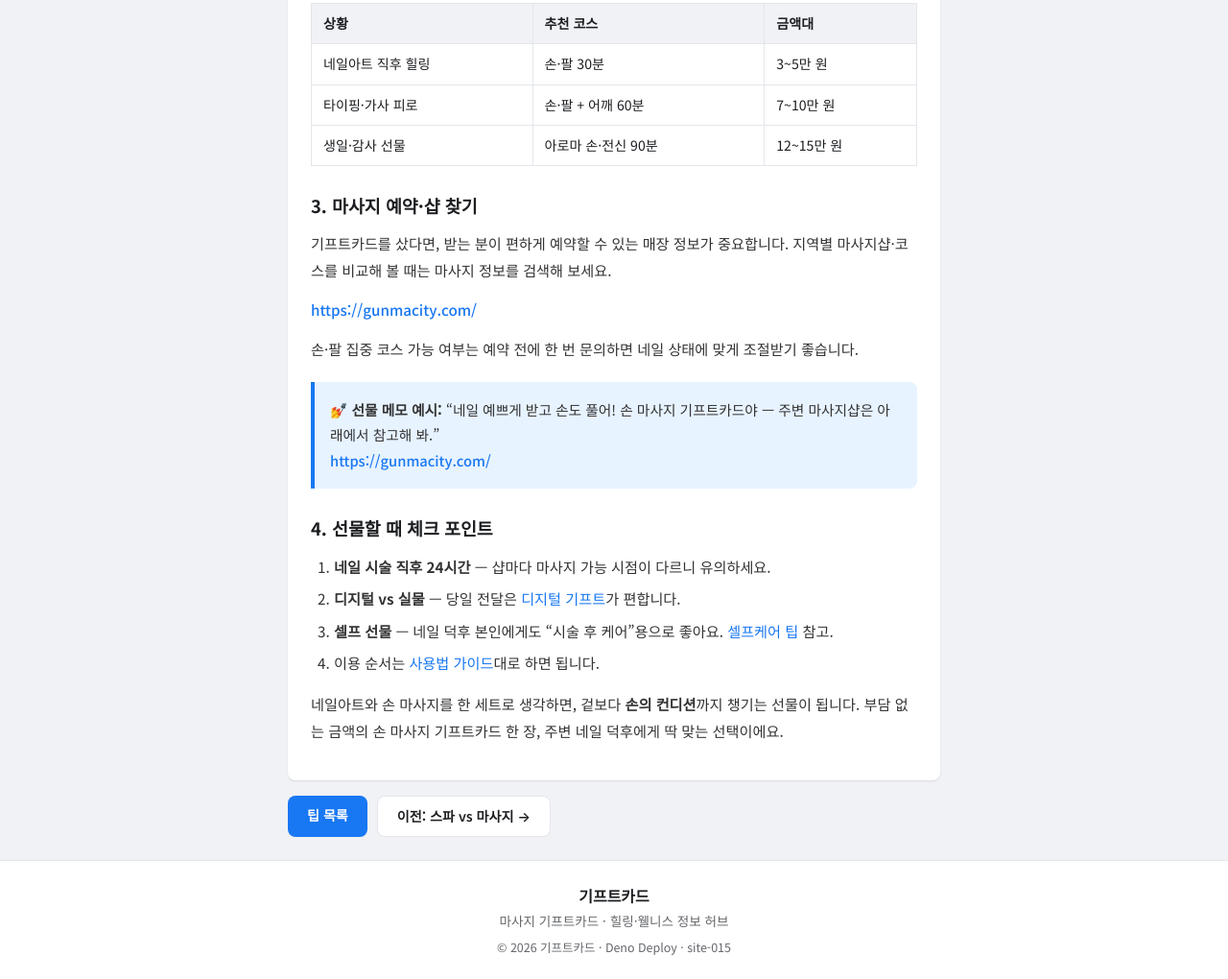
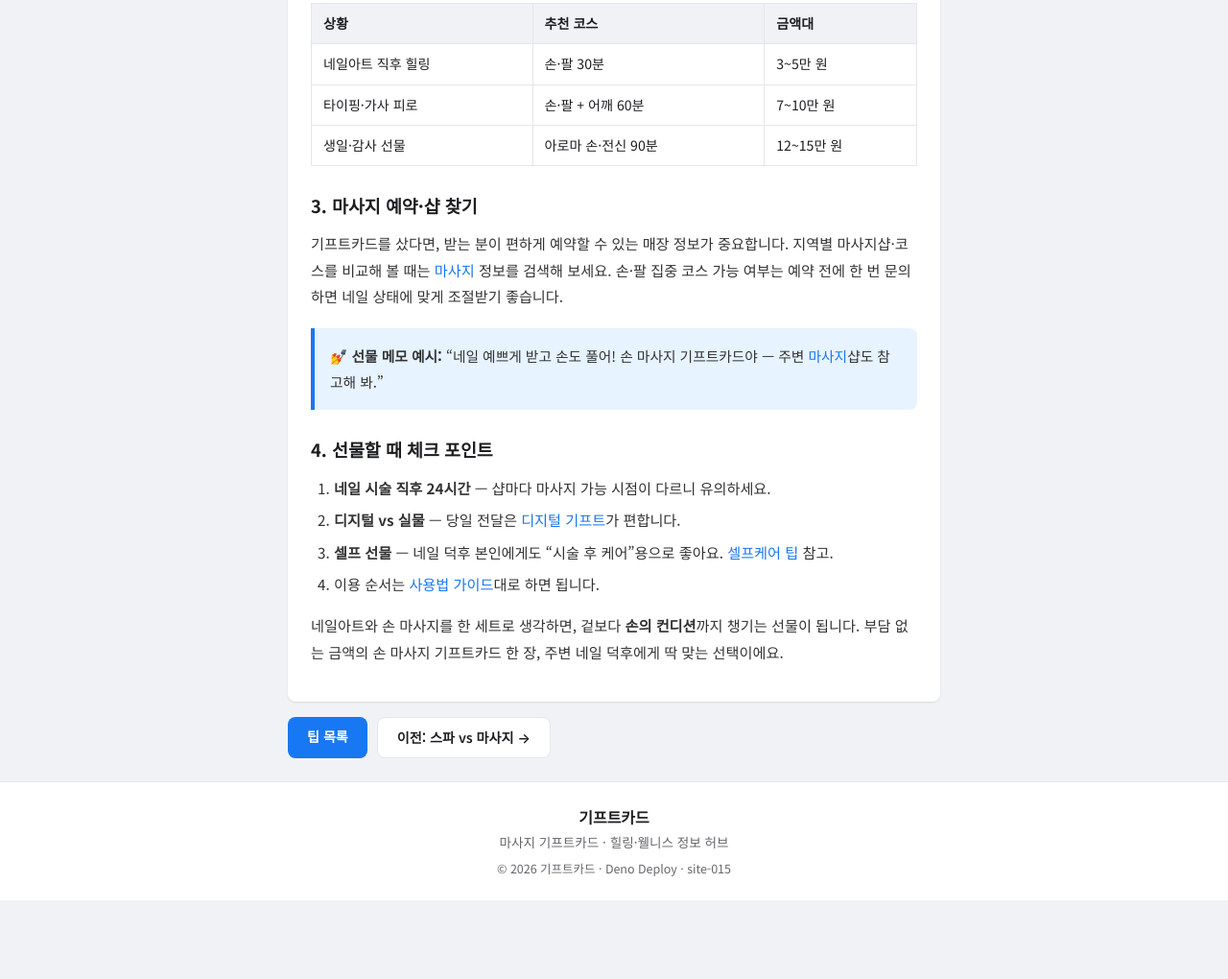
Before and after one commit to kyungrock/site-015, a plain HTML site: page posts/nail-art-hand-massage-gift.html in a window 1280 px wide. Shown: the part 1173-2193 px from the top of the page at 96% size. After the commit the page ends 2111 px from the top, so only its background shows below. Drawn offline with Linux system fonts and the light colour scheme.

Commit message:
Set anchor text to 마사지 linking to gunmacity.com
Co-authored-by: Cursor <cursoragent@cursor.com>

```diff
--- a/posts/nail-art-hand-massage-gift.html
+++ b/posts/nail-art-hand-massage-gift.html
@@ -103,17 +103,12 @@
       <h2>3. 마사지 예약·샵 찾기</h2>
       <p>
         기프트카드를 샀다면, 받는 분이 편하게 예약할 수 있는 매장 정보가 중요합니다.
-        지역별 마사지샵·코스를 비교해 볼 때는 마사지 정보를 검색해 보세요.
-      </p>
-      <p>
-        <a href="https://gunmacity.com/" target="_blank" rel="noopener noreferrer">https://gunmacity.com/</a>
-      </p>
-      <p>
+        지역별 마사지샵·코스를 비교해 볼 때는
+        <a href="https://gunmacity.com/" target="_blank" rel="noopener noreferrer">마사지</a> 정보를 검색해 보세요.
         손·팔 집중 코스 가능 여부는 예약 전에 한 번 문의하면 네일 상태에 맞게 조절받기 좋습니다.
       </p>
       <div class="article-highlight">
-        <p>💅 <strong>선물 메모 예시:</strong> “네일 예쁘게 받고 손도 풀어! 손 마사지 기프트카드야 — 주변 마사지샵은 아래에서 참고해 봐.”</p>
-        <p><a href="https://gunmacity.com/" target="_blank" rel="noopener noreferrer">https://gunmacity.com/</a></p>
+        <p>💅 <strong>선물 메모 예시:</strong> “네일 예쁘게 받고 손도 풀어! 손 마사지 기프트카드야 — 주변 <a href="https://gunmacity.com/" target="_blank" rel="noopener noreferrer">마사지</a>샵도 참고해 봐.”</p>
       </div>
 
       <h2>4. 선물할 때 체크 포인트</h2>
```
